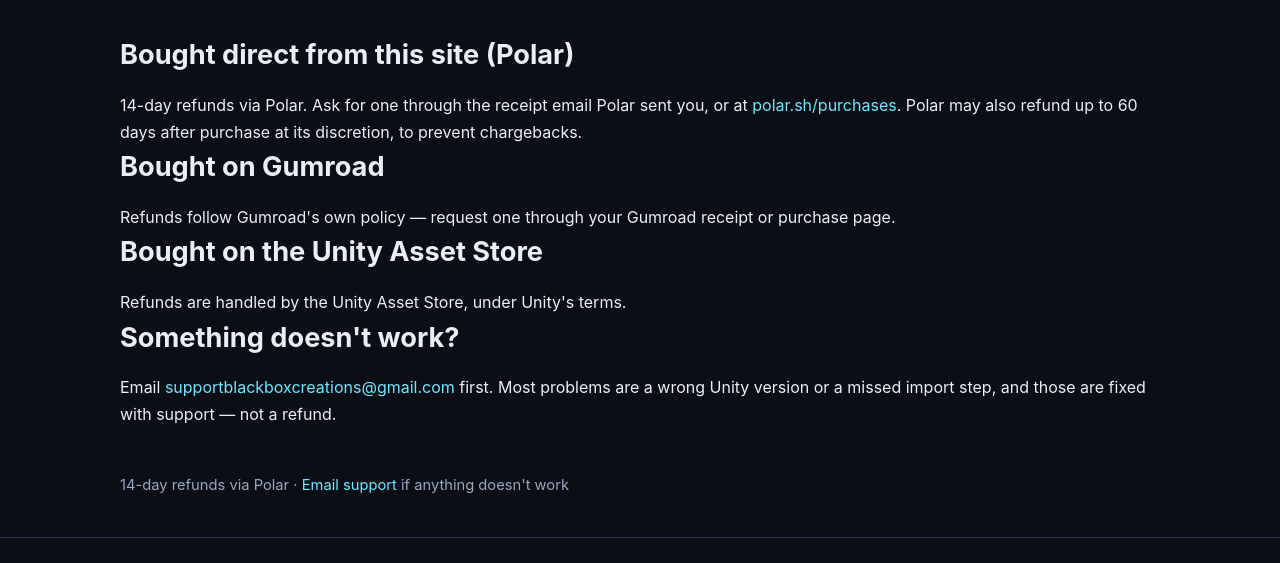
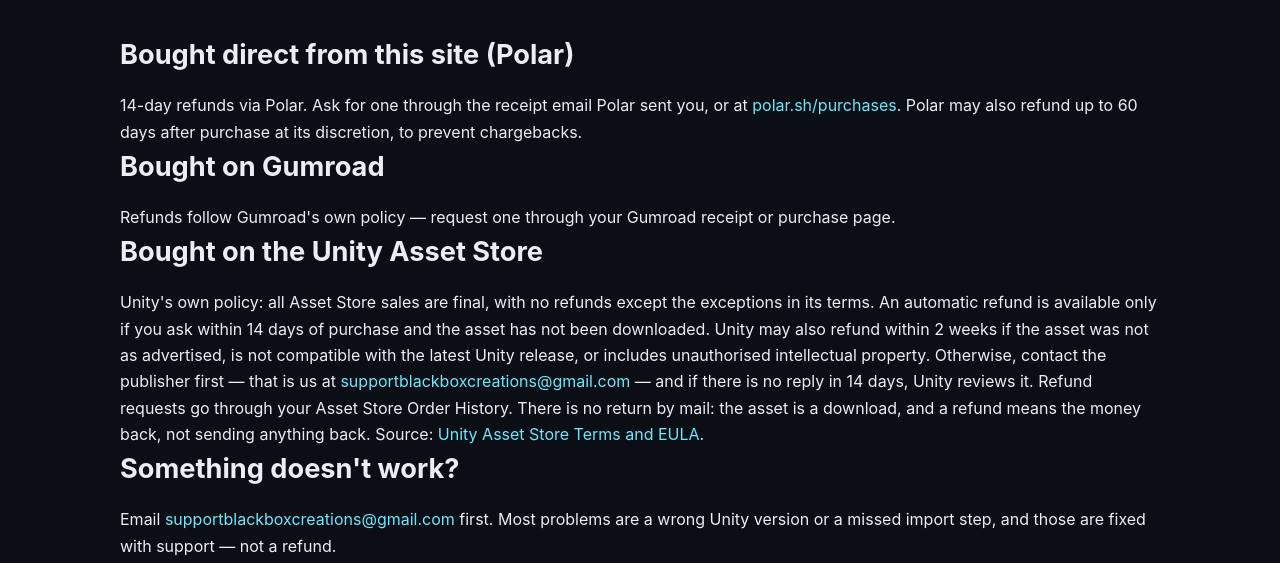
Before and after one commit to kashi45248-prog/Blackbox_creations-, a plain HTML site: page refunds.html in a window 1280 px wide. Shown: the part 216-779 px from the top of the page. Drawn offline with Linux system fonts and the light colour scheme.

Commit message:
Refunds page: add Unity Asset Store refund policy

```diff
--- a/refunds.html
+++ b/refunds.html
@@ -28,7 +28,7 @@
 <h2 class="sec">Bought on Gumroad</h2>
 <p>Refunds follow Gumroad's own policy — request one through your Gumroad receipt or purchase page.</p>
 <h2 class="sec">Bought on the Unity Asset Store</h2>
-<p>Refunds are handled by the Unity Asset Store, under Unity's terms.</p>
+<p>Unity's own policy: all Asset Store sales are final, with no refunds except the exceptions in its terms. An automatic refund is available only if you ask within 14 days of purchase and the asset has not been downloaded. Unity may also refund within 2 weeks if the asset was not as advertised, is not compatible with the latest Unity release, or includes unauthorised intellectual property. Otherwise, contact the publisher first — that is us at <a href="mailto:supportblackboxcreations@gmail.com">supportblackboxcreations@gmail.com</a> — and if there is no reply in 14 days, Unity reviews it. Refund requests go through your Asset Store Order History. There is no return by mail: the asset is a download, and a refund means the money back, not sending anything back. Source: <a href="https://unity.com/legal/as-terms-legacy">Unity Asset Store Terms and EULA</a>.</p>
 <h2 class="sec">Something doesn't work?</h2>
 <p>Email <a href="mailto:supportblackboxcreations@gmail.com">supportblackboxcreations@gmail.com</a> first. Most problems are a wrong Unity version or a missed import step, and those are fixed with support — not a refund.</p>
 </section>
```
